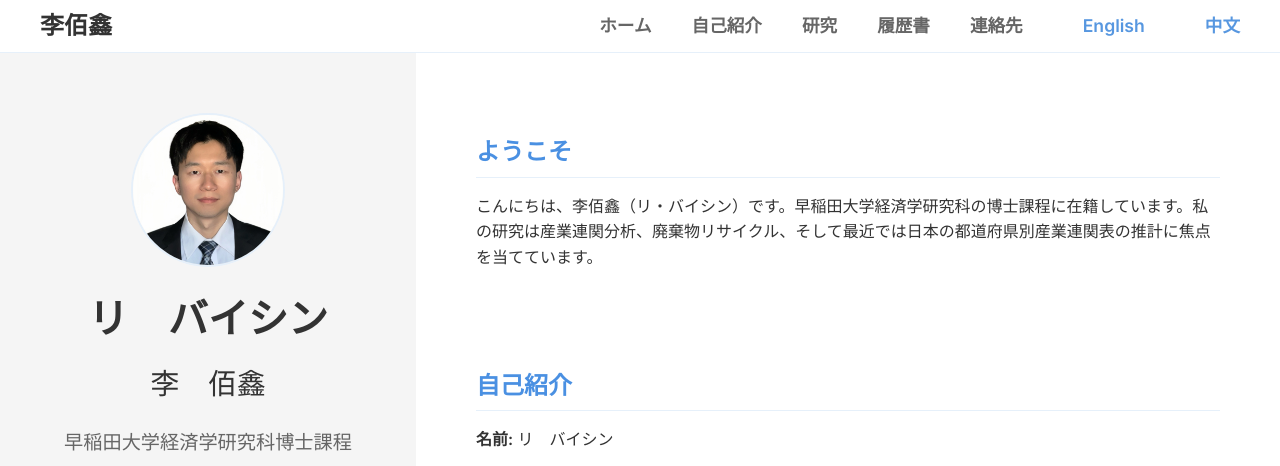
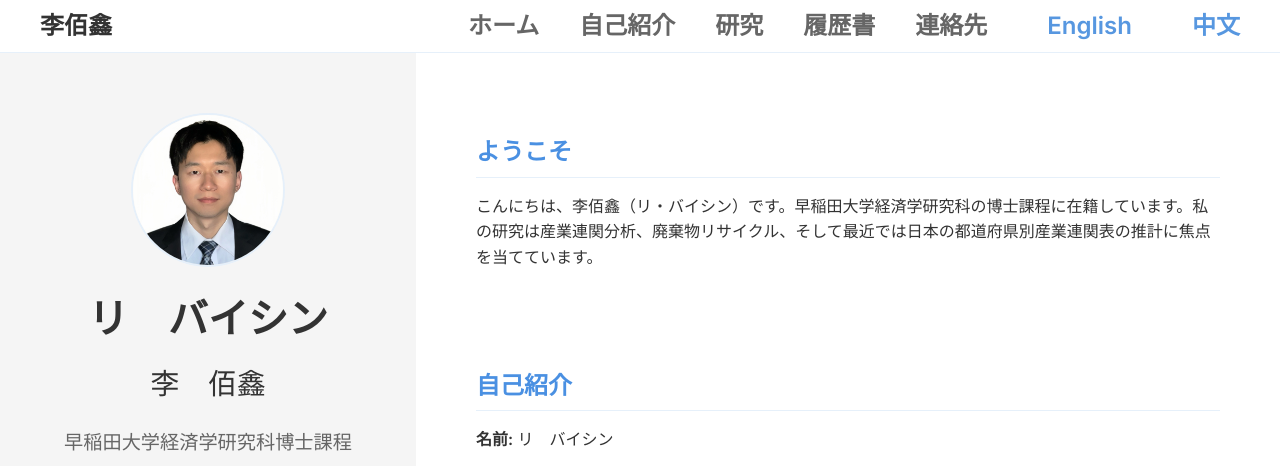
Before and after one commit to BaixinLi/Mypage, a plain HTML site: page jp/index.html in a window 1280 px wide. Shown: the top 466 px of the page. Drawn offline with Linux system fonts and the light colour scheme.

Commit message:
Update styles.css

```diff
--- a/styles.css
+++ b/styles.css
@@ -25,7 +25,7 @@ nav {
 /* 导航栏左侧姓名 */
 .nav-name {
     font-size: 1.5em;
-    font-weight: 600; /* 修复：设置字体粗细 */
+    font-weight: 800; /* 修复：设置字体粗细 */
     color: #333; /* 修复：颜色单独定义 */
 }
 
@@ -44,13 +44,13 @@ nav {
 nav a {
     color: #666;
     text-decoration: none;
-    font-weight: 600;
-    font-size: 1.1em;
+    font-weight: 800;
+    font-size: 1.5em;
     transition: color 0.3s ease, transform 0.3s ease; /* 颜色和位移动画 */
 }
 
 /* 导航链接悬停效果 */
-nav a:hover {
+nav a: hover {
     color: #4a90e2;
     transform: translateY(-3px); /* 向上移动3px */
 }
@@ -79,7 +79,7 @@ nav a:hover {
 }
 
 /* 汉堡图标悬停效果 */
-.hamburger:hover {
+.hamburger: hover {
     color: #4a90e2;
 }
 
@@ -212,7 +212,7 @@ main {
 }
 
 /* 研究项链接悬停效果 */
-.research-item a:hover {
+.research-item a: hover {
     color: #2a6db0;
     text-decoration: underline;
 }
```
